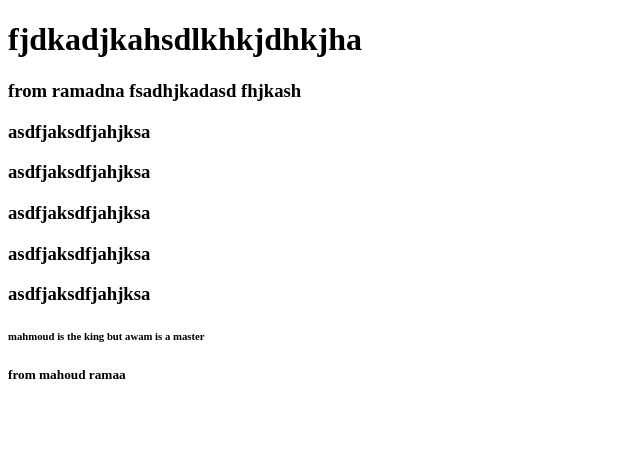
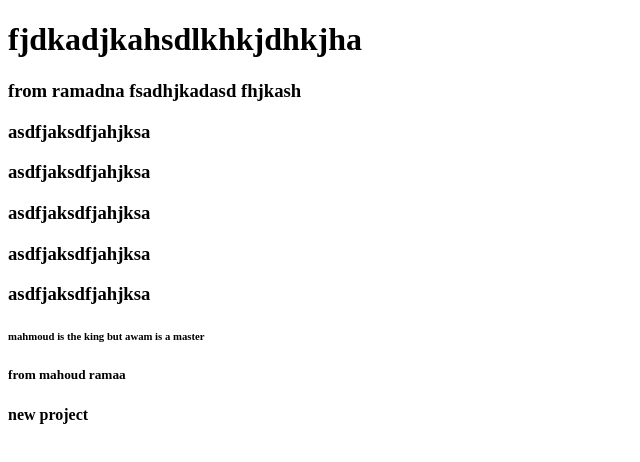
Before and after one commit to ahmedawam333/ahmed-awam, a plain HTML site: page index.html in a window 1280 px wide. Shown: the whole page, without its empty margins (0-640 px from the left). Drawn offline with Linux system fonts and the light colour scheme.

Commit message:
mahmoud ramadan

```diff
--- a/index.html
+++ b/index.html
@@ -16,5 +16,6 @@
     <h3> asdfjaksdfjahjksa</h3>
     <h6>mahmoud is the king but awam is a master</h6>
     <h5> from mahoud ramaa </h5>
+    <h4>new project</h4>
 </body>
 </html>
```
